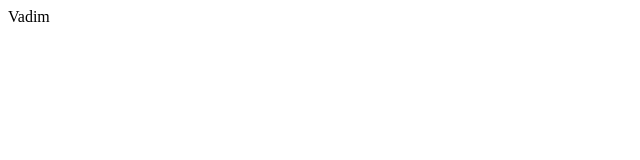
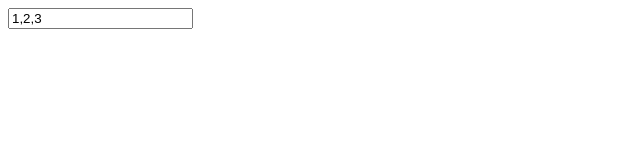
Before and after one commit to MichaelErmovsky/ReactEd, a React (Create React App) app in the folder my-best-app/: page / in a window 1280 px wide. Shown: the top 160 px of the page, without its empty margins (0-640 px from the left). Built offline with nearby package versions, Linux system fonts and the light colour scheme.

Commit message:
custom input field

```diff
--- a/my-best-app/src/App.js
+++ b/my-best-app/src/App.js
@@ -1,26 +1,25 @@
 import React from 'react';
-import logo from './logo.svg';
-import './App.css';
+import CustomInput from './CustomInput';
 
-function App() {
-  return (
-    <div className="App">
-      <header className="App-header">
-        <img src={logo} className="App-logo" alt="logo" />
-        <p>
-          Edit <code>src/App.js</code> and save to reload.
-        </p>
-        <a
-          className="App-link"
-          href="https://reactjs.org"
-          target="_blank"
-          rel="noopener noreferrer"
-        >
-          Learn React
-        </a>
-      </header>
-    </div>
-  );
+class App extends React.Component {
+  state = {
+    dummyArray: ['1','2','3'],
+  }
+
+  handleInput (arr){
+    console.log(arr);
+    this.setState({dummyArray: arr});
+  }
+
+  render (){
+    const dummyArray = this.state.dummyArray;
+
+    return(
+      <div>
+        <CustomInput value={dummyArray} onChange={this.handleInput.bind(this)}/>
+      </div>
+    )
+  }
 }
 
 export default App;
--- /dev/null
+++ b/my-best-app/src/CustomInput.js
@@ -0,0 +1,35 @@
+import React from 'react';
+
+class CustomInput extends React.Component {
+    constructor(props) {
+        super(props);
+
+        this.state = {
+            value: props.value.join(','),
+        };
+    }
+
+    static getDerivedStateFromProps (newProps, prevState){
+        if (newProps.value !== prevState.value) {
+            return {
+                value: newProps.value
+            }
+        }
+        return null;
+    }
+
+    handleChange (event){
+        const newValue = event.target.value.split(',');
+        this.props.onChange(newValue);
+    }
+
+    render() {
+        const onChange = this.props.onChange;
+        const value = this.state.value;
+        return (
+            <input type="text" value={value} onChange={this.handleChange.bind(this)}/>
+        );
+    }
+}
+
+export default CustomInput;
--- a/my-best-app/src/index.js
+++ b/my-best-app/src/index.js
@@ -1,9 +1,9 @@
 import React from 'react';
 import ReactDOM from 'react-dom';
-import Test from './Test';
+import App from './App';
 
 ReactDOM.render(
-    <Test name="Vadim" />,
+    <App />,
   document.getElementById('root')
 );
 
```
